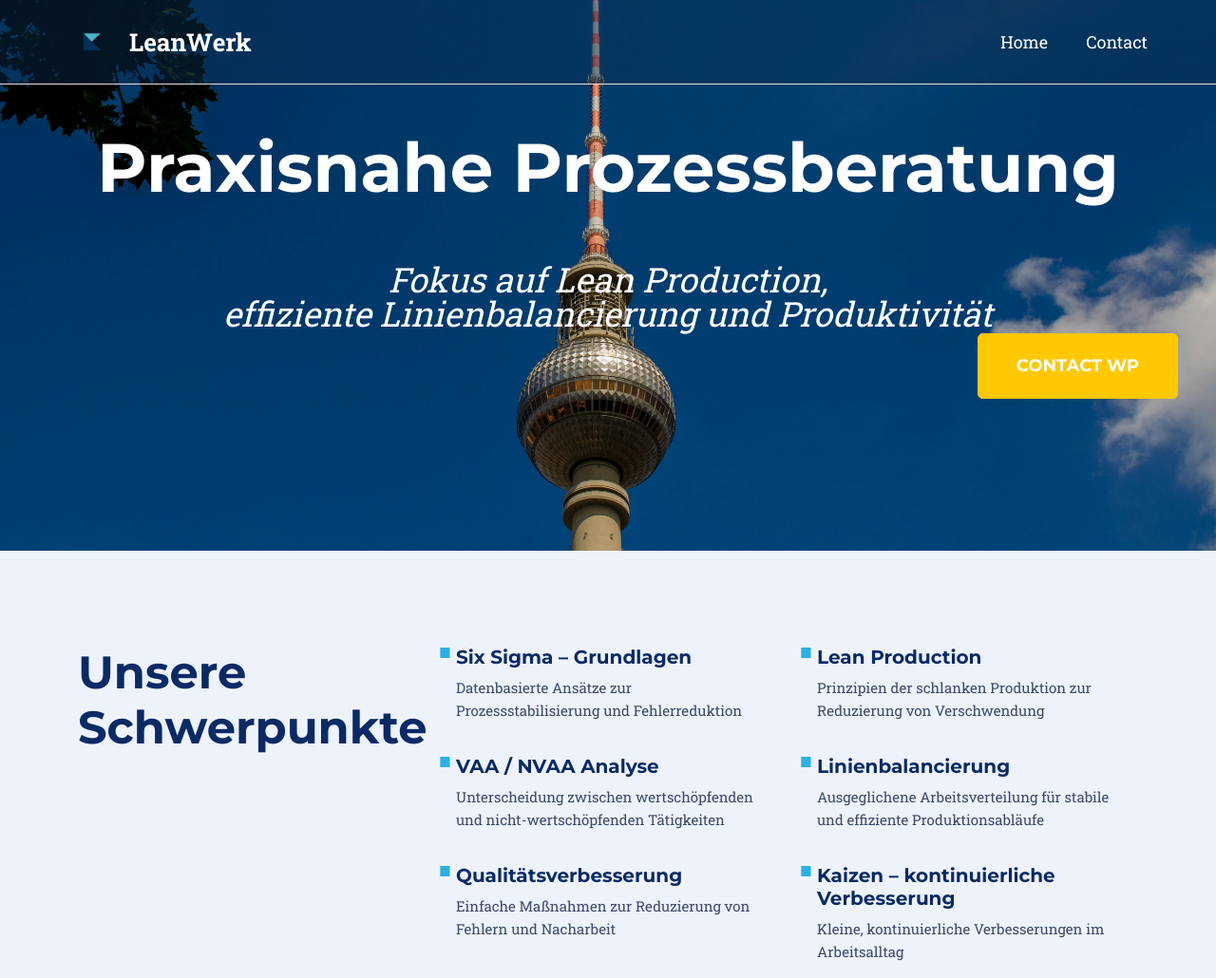
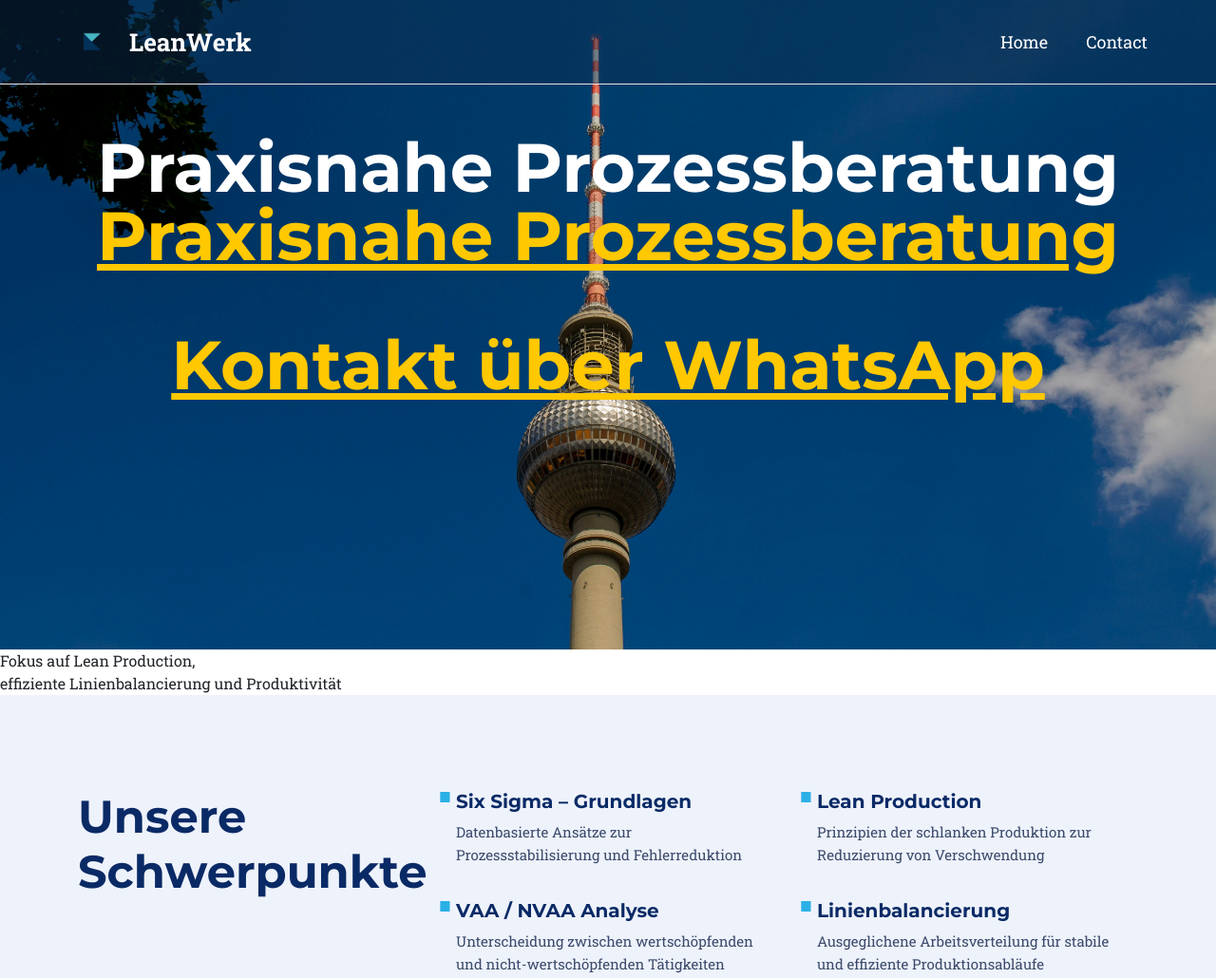
Before and after one commit to tugcebeyzam/leanwerk-site, a website: page dist/index.html in a window 1280 px wide. Shown: the top 1030 px of the page at 95% size. Drawn offline with nearby package versions, Linux system fonts and the light colour scheme.

Commit message:
Update index.html

```diff
--- a/dist/index.html
+++ b/dist/index.html
@@ -44,11 +44,17 @@
   Praxisnahe Prozessberatung
                     <a
   href="https://wa.me/4915206642455"
-  class="btn btn-warning btn-xl hero-whatsapp"
-  target="_blank"
->
-  CONTACT WP
-</a>
+ <header class="masthead">
+  <div class="container">
+    <div class="masthead-heading">
+      Praxisnahe Prozessberatung
+    </div>
+
+    <a href="https://wa.me/4915206642455" class="wp-contact-btn">
+      Kontakt über WhatsApp
+    </a>
+  </div>
+</header>
 
 </div>
 
```
